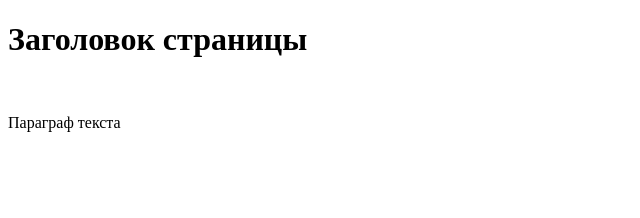
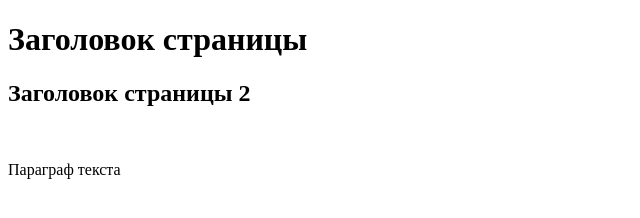
Before and after one commit to n1rp0/DP-Frontend, a plain HTML site: page index.html in a window 1280 px wide. Shown: the whole page, without its empty margins (0-640 px from the left). Drawn offline with Linux system fonts and the light colour scheme.

Commit message:
first commit

```diff
--- a/index.html
+++ b/index.html
@@ -6,6 +6,7 @@
     </head>
     <body>
         <h1>Заголовок страницы</h1>
+        <h2>Заголовок страницы 2</h2>
         <br>
         <p title="Это параграф">Параграф текста</p>
     </body>
```
